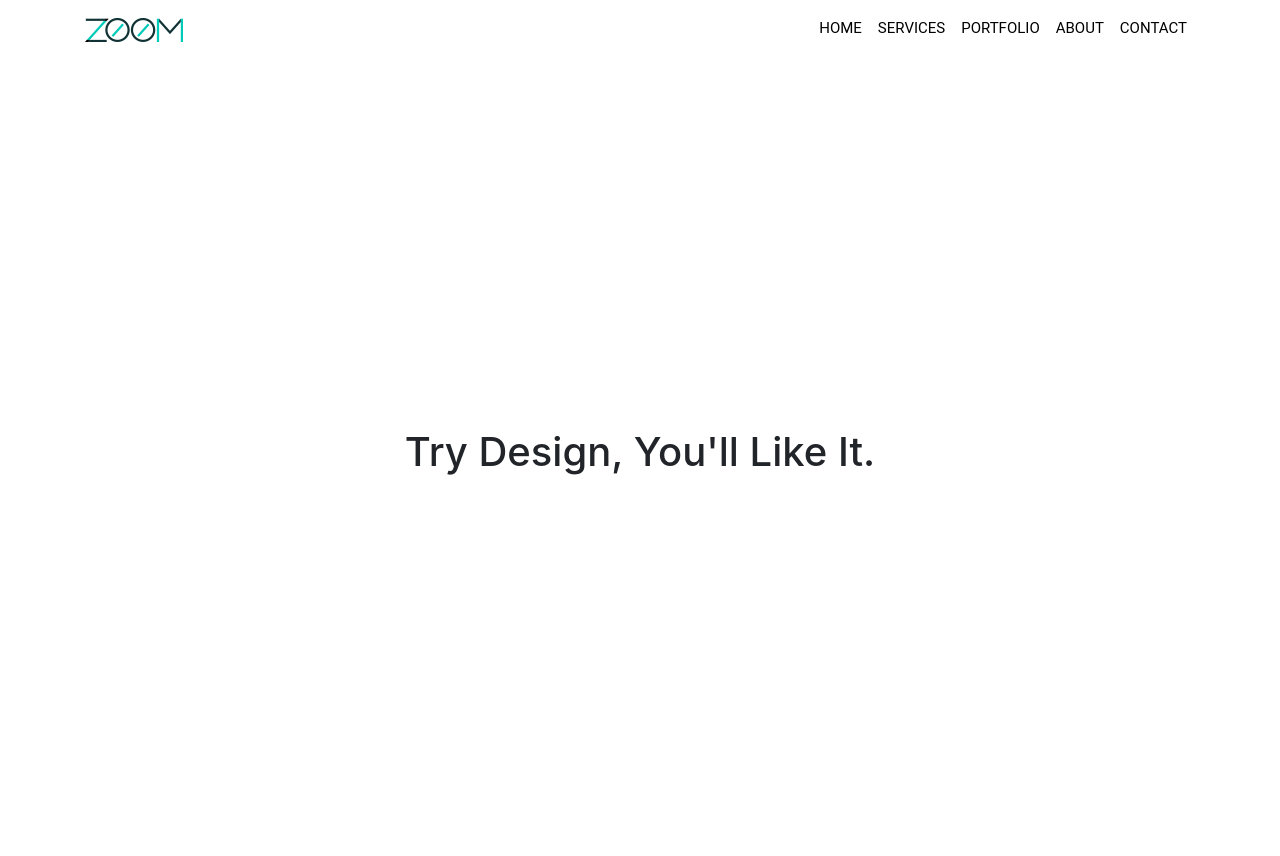
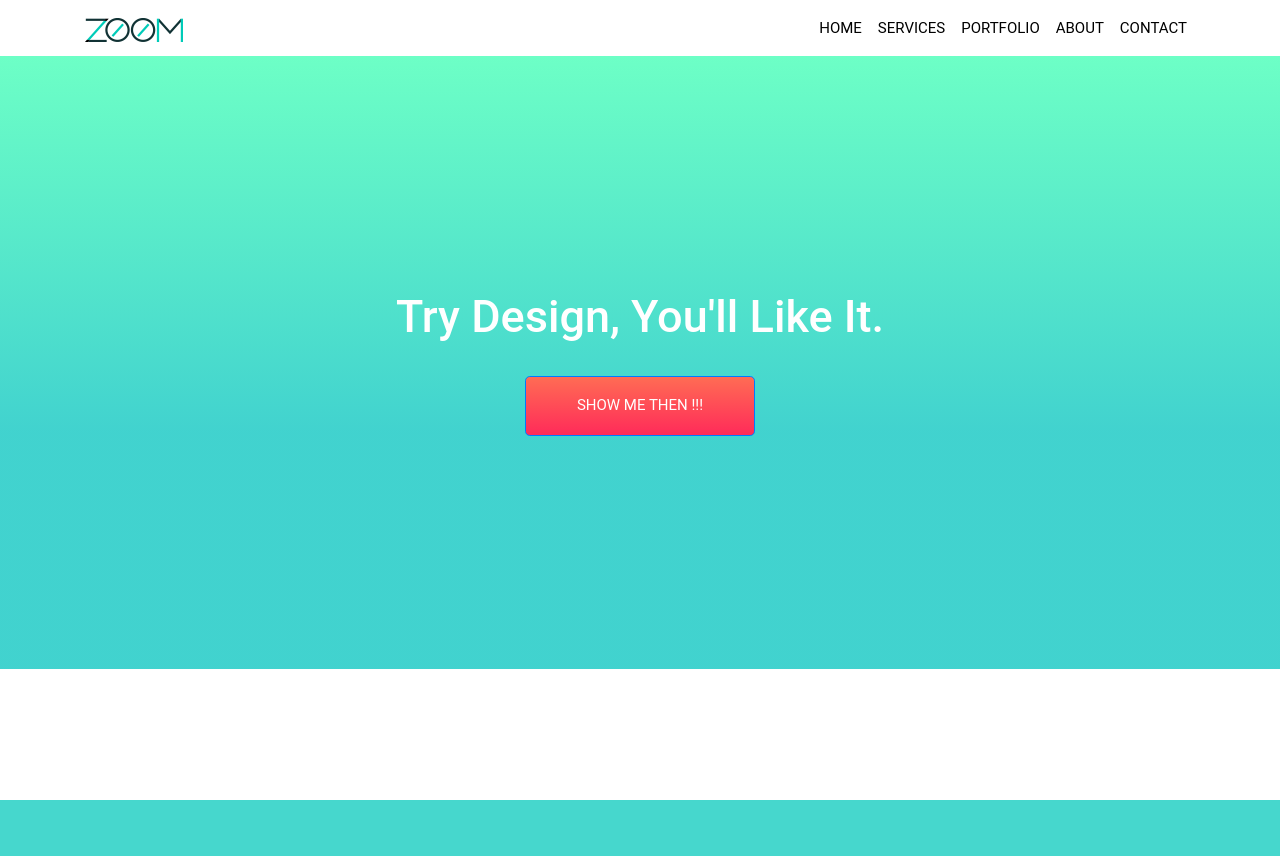
Before and after one commit to jeffersonrucu/Zoom, a web app: file index.html in a window 1280 px wide. After the commit the page ends 800 px from the top, so only its background shows below. Run offline with its HTML, style and script files only (its server is not run), Linux system fonts and the light colour scheme.

Commit message:
Criação banner one

```diff
--- a/css/main.css
+++ b/css/main.css
@@ -12,3 +12,44 @@
     color: #fff;
 
 }
+
+/****** background sections ********/
+
+.background-blue{
+    background: linear-gradient(180deg, #6DFFC6 0%, rgba(63, 210, 206, 0.99) 61.36%);
+    height: 613px;
+ }
+
+
+/****** formation title ********/
+
+.title-one{
+    font-family: Roboto;
+    font-size: 45px;
+    color: #FFFFFF;
+}
+
+
+/****** Divs Center ********/
+
+.center-banner-one{
+    height: 613px;
+    display: flex;
+    flex-direction: column;
+    justify-content: center;
+}
+
+/****** button ********/
+
+.button-new{
+    width: 230px;
+    height: 60px;
+    background: linear-gradient(180deg, #FF6C54 0%, #FF2B59 100%);
+}
+
+.text-button{
+    font-family: Roboto;
+    font-size: 15px;
+    color: #FFFFFF;
+    text-align: center;
+}
--- a/index.html
+++ b/index.html
@@ -49,24 +49,19 @@
             </nav>
         </header>
 
-        <section id="Banner-one">
+        <section id="banner-one">
             <div class="background-blue">
                 <div class="container">
-                    <div class="d-flex vh-100">
-                        <div class="d-flex w-100 justify-content-center align-self-center">
+                    <div class="center-banner-one">
+                        <div class="text-center">
                             <h1 class="title-one">
                                 Try Design, You'll Like It.
-                            </h1>
+                            </h1> <br>
+                            <button type="button" class="btn btn-primary btn-lg button-new text-button">SHOW ME THEN !!!</button>
                         </div>
                     </div>
                 </div>
             </div>
         </section>
-
-        <!-- Optional JavaScript -->
-        <!-- jQuery first, then Popper.js, then Bootstrap JS -->
-        <script src="https://code.jquery.com/jquery-3.5.1.slim.min.js" integrity="sha384-DfXdz2htPH0lsSSs5nCTpuj/zy4C+OGpamoFVy38MVBnE+IbbVYUew+OrCXaRkfj" crossorigin="anonymous"></script>
-        <script src="https://cdn.jsdelivr.net/npm/popper.js@1.16.0/dist/umd/popper.min.js" integrity="sha384-Q6E9RHvbIyZFJoft+2mJbHaEWldlvI9IOYy5n3zV9zzTtmI3UksdQRVvoxMfooAo" crossorigin="anonymous"></script>
-        <script src="https://stackpath.bootstrapcdn.com/bootstrap/4.5.0/js/bootstrap.min.js" integrity="sha384-OgVRvuATP1z7JjHLkuOU7Xw704+h835Lr+6QL9UvYjZE3Ipu6Tp75j7Bh/kR0JKI" crossorigin="anonymous"></script>
     </body>
 </html>
```
